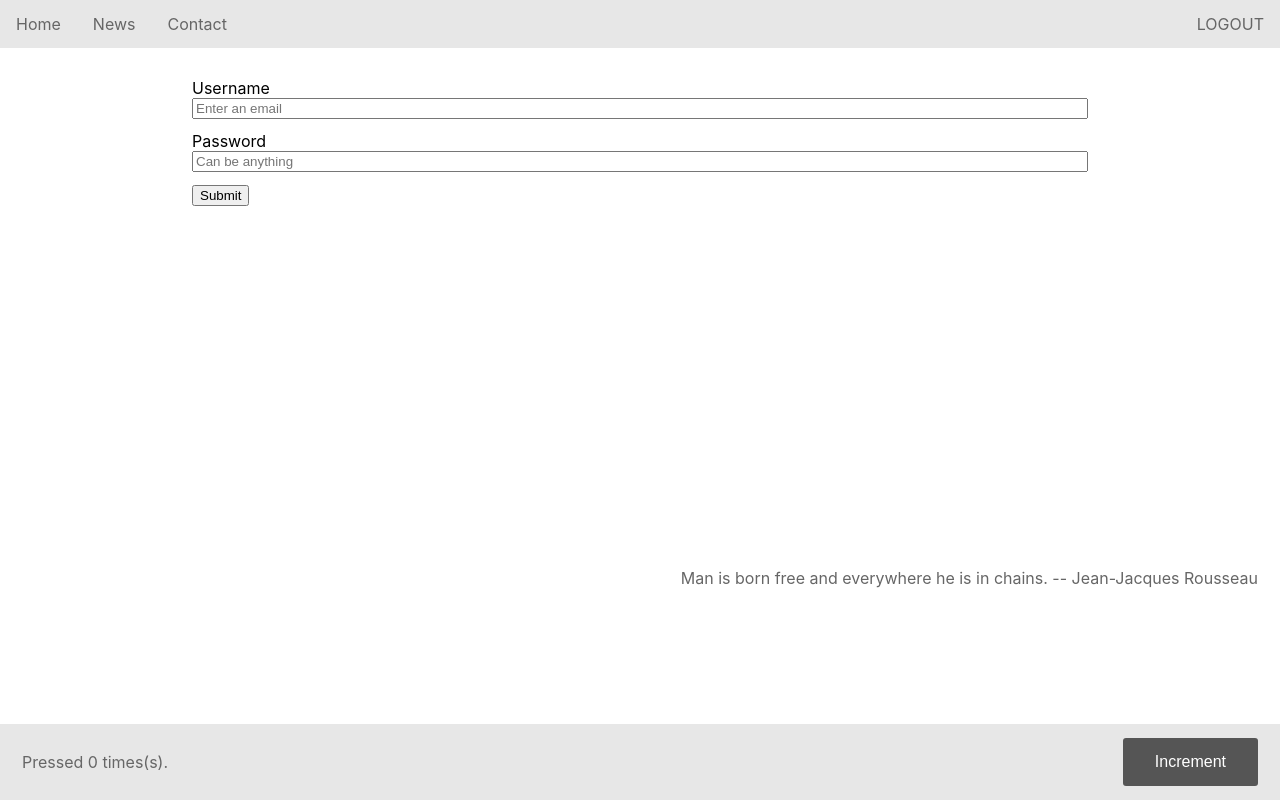
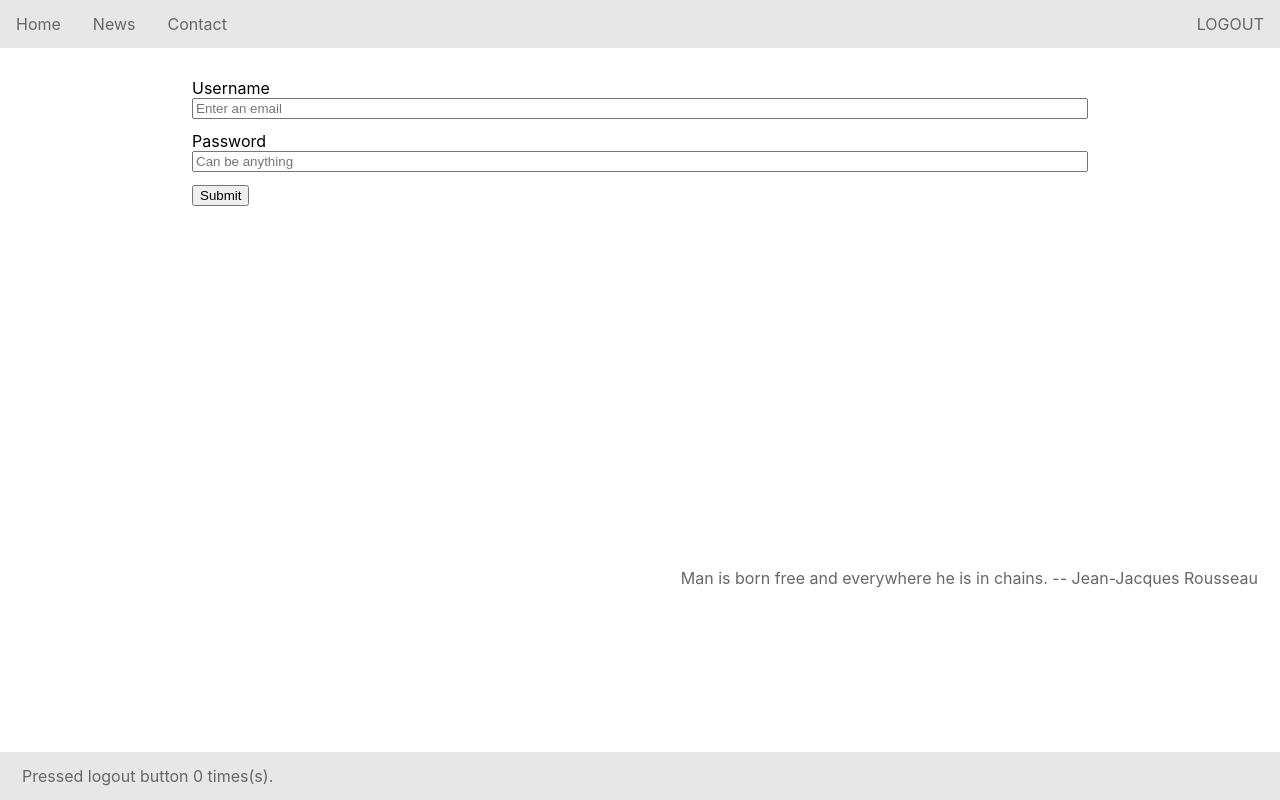
Before and after one commit to shunkongcheung/react-tutorial, a React (Create React App) app: page / in a window 1280 px wide. Built offline with nearby package versions, Linux system fonts and the light colour scheme.

Commit message:
feat(Footer): rm callback

```diff
--- a/src/Footer/index.module.css
+++ b/src/Footer/index.module.css
@@ -11,19 +11,3 @@
   align-items: center;
   justify-content: space-between;
 }
-
-.incrementBtn {
-  color: white;
-  padding: 15px 32px;
-  border-radius: 3px;
-  border: none;
-  font-size: 16px;
-  background-color: #555;
-}
-
-.quote {
-  margin-top: auto;
-  text-align: right;
-  color: #666;
-  margin-right: 22px;
-}
--- a/src/Footer/index.tsx
+++ b/src/Footer/index.tsx
@@ -4,16 +4,12 @@ import classNames from "./index.module.css";
 
 interface FooterProps {
   count: number;
-  handleCount: () => any;
 }
 
-const Footer: React.FC<FooterProps> = ({ count, handleCount }) => {
+const Footer: React.FC<FooterProps> = ({ count }) => {
   return (
     <footer className={classNames.container}>
-      <span>Pressed {count} times(s).</span>
-      <button className={classNames.incrementBtn} onClick={handleCount}>
-        Increment
-      </button>
+      <span>Pressed logout button {count} times(s).</span>
     </footer>
   );
 };
```
